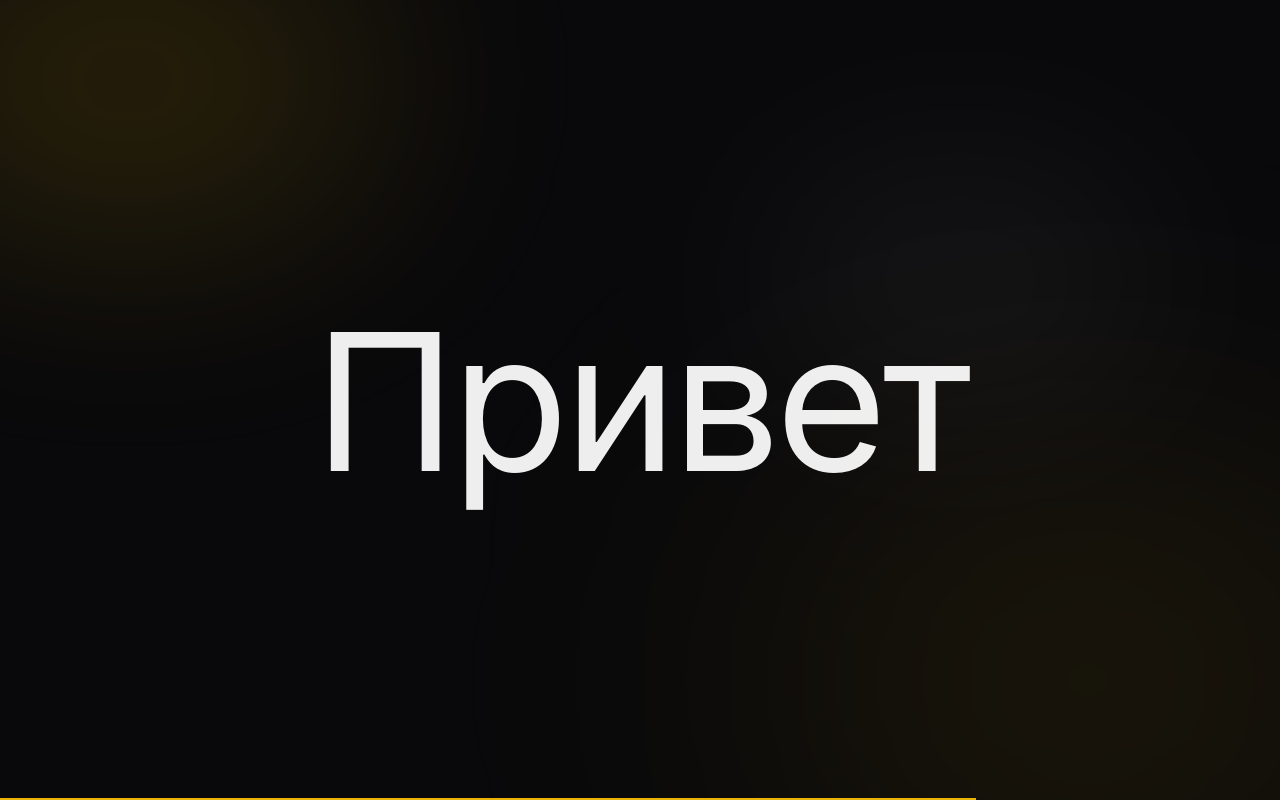
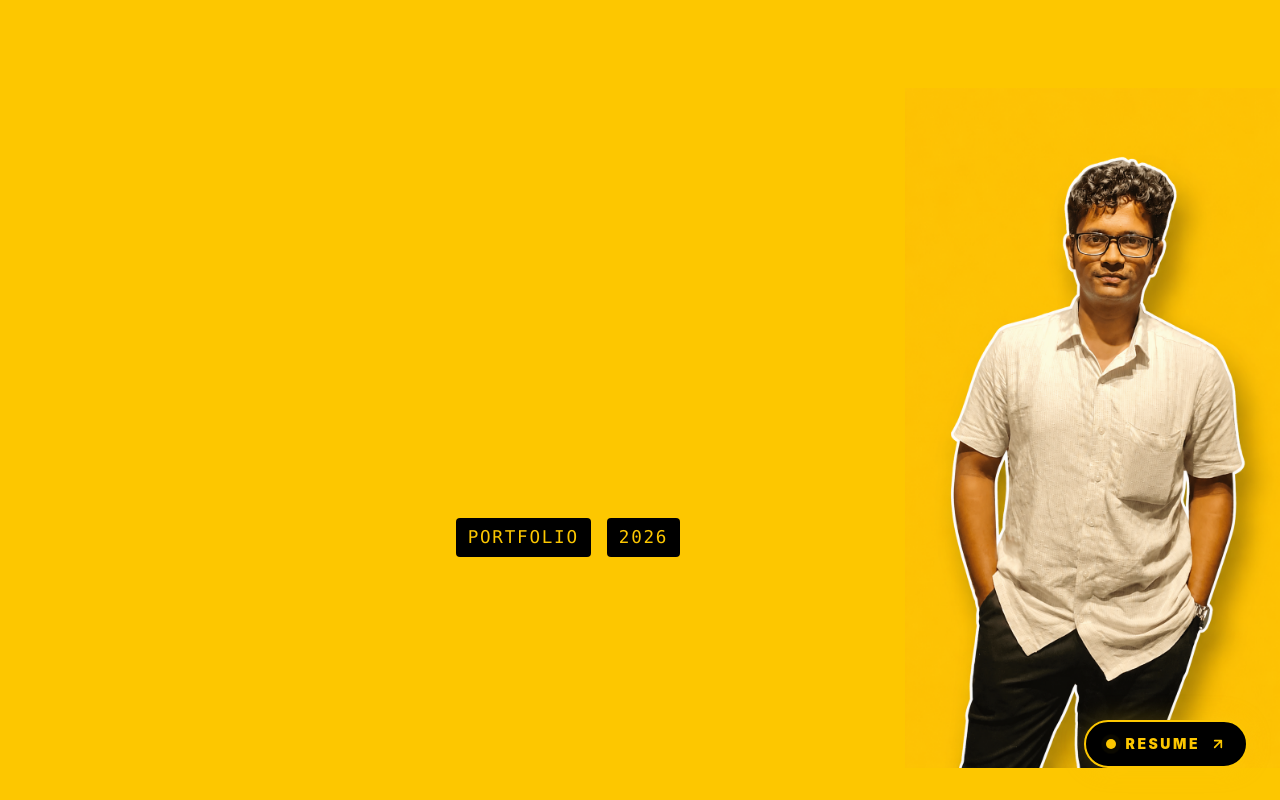
Before and after one commit to Surya-ux-max/suryaprakash_docs, a React (Vite) app in the folder prt/: page / in a window 1280 px wide. Built offline with nearby package versions, Linux system fonts and the light colour scheme.

Commit message:
Fav 1 - Intro

```diff
--- a/prt/src/HelloIntro.jsx
+++ b/prt/src/HelloIntro.jsx
@@ -1,121 +1,141 @@
 "use client";
 
-import { useEffect, useMemo, useState } from "react";
-
-const HELLO_WORDS = [
-    { word: "Hello", cursive: true },
-    { word: "नमस्ते", cursive: false }, // Hindi
-    { word: "Bonjour", cursive: true },
-    { word: "こんにちは", cursive: false }, // Japanese
-    { word: "Hola", cursive: true },
-    { word: "안녕하세요", cursive: false }, // Korean
-    { word: "Ciao", cursive: true },
-    { word: "你好", cursive: false }, // Chinese
-    { word: "Hallo", cursive: true },
-    { word: "مرحبا", cursive: false }, // Arabic
-    { word: "Olá", cursive: true },
-    { word: "Привет", cursive: false }, // Russian
-    { word: "Xin chào", cursive: false }, // Vietnamese
-    {word: "ನಮಸ್ಕಾರ", cursive: false}, // Kannada
-    {word: "வணக்கம்", cursive: false}, // Tamil
-];
-
-const ROTATE_MS = 480;
-const EXIT_MS = 1000;
+import { useEffect, useState } from "react";
+import { motion, AnimatePresence } from "motion/react";
 
 export function HelloIntro() {
-    const [wordIndex, setWordIndex] = useState(0);
+  const [isVisible, setIsVisible] = useState(true);
+  const [phase, setPhase] = useState(0);
   const [isExiting, setIsExiting] = useState(false);
-    const [isVisible, setIsVisible] = useState(true);
-
-    const current = useMemo(() => HELLO_WORDS[wordIndex % HELLO_WORDS.length], [wordIndex]);
 
   useEffect(() => {
+    // Timing sequence for maximum impact and lag-free rendering
+    const t1 = setTimeout(() => setPhase(1), 300);   // Thin line shoots across
+    const t2 = setTimeout(() => setPhase(2), 650);   // Violent vertical expansion -> Yellow screen
+    const t3 = setTimeout(() => setPhase(3), 900);   // Name characters reveal
+    const t4 = setTimeout(() => setPhase(4), 1400);  // First stamp (AI ENGINEER)
+    const t5 = setTimeout(() => setPhase(5), 1700);  // Second stamp (PORTFOLIO)
+    const t6 = setTimeout(() => setIsExiting(true), 2900); // Start sliding up curtain
+    const t7 = setTimeout(() => setIsVisible(false), 3700); // Unmount from DOM
+
+    return () => { [t1,t2,t3,t4,t5,t6,t7].forEach(clearTimeout); };
+  }, []);
+
+  // Allow clicking or pressing any key to skip
+  useEffect(() => {
     if (!isVisible || isExiting) return;
-
-        const rotateTimer = window.setInterval(() => {
-            setWordIndex(prev => {
-                if (prev >= HELLO_WORDS.length - 1) {
-                    window.setTimeout(() => setIsExiting(true), 800);
-                    window.clearInterval(rotateTimer);
-                    return prev;
-                }
-                return prev + 1;
-            });
-        }, ROTATE_MS);
-
-        return () => window.clearInterval(rotateTimer);
+    const skip = () => setIsExiting(true);
+    window.addEventListener("pointerdown", skip, { once: true });
+    window.addEventListener("keydown", skip, { once: true });
+    return () => {
+      window.removeEventListener("pointerdown", skip);
+      window.removeEventListener("keydown", skip);
+    };
   }, [isVisible, isExiting]);
-
-    useEffect(() => {
-        if (!isExiting) return;
-        const hideTimer = window.setTimeout(() => setIsVisible(false), EXIT_MS);
-        return () => window.clearTimeout(hideTimer);
-    }, [isExiting]);
-
-    useEffect(() => {
-        if (!isVisible) return;
-
-        const onDismiss = () => setIsExiting(true);
-        window.addEventListener("pointerdown", onDismiss, { once: true });
-        window.addEventListener("keydown", onDismiss, { once: true });
-
-        return () => {
-            window.removeEventListener("pointerdown", onDismiss);
-            window.removeEventListener("keydown", onDismiss);
-        };
-    }, [isVisible]);
 
   if (!isVisible) return null;
 
   return (
-        <div
-            aria-live="polite"
-            aria-label="Opening greeting"
-            className={[
-                "fixed inset-0 z-[100] overflow-hidden flex items-center justify-center",
-                "bg-[#09090b]",
-                "transition-all duration-1000 ease-[cubic-bezier(0.22,1,0.36,1)]",
-                isExiting ? "opacity-0 scale-105 blur-2xl" : "opacity-100 scale-100 blur-0",
-            ].join(" ")}
+    <AnimatePresence>
+      {!isExiting && (
+        <motion.div
+          key="intro-curtain"
+          exit={{ y: "-100%" }} // Curtain pulls up to reveal the app
+          transition={{ duration: 0.8, ease: [0.76, 0, 0.24, 1] }}
+          className="fixed inset-0 z-[100] bg-black select-none overflow-hidden flex flex-col items-center justify-center"
         >
-            {/* Liquid Industrial Background */}
-            <div className="absolute inset-0 overflow-hidden pointer-events-none">
-                <div className="absolute top-[-10%] left-[-10%] w-[40%] h-[40%] bg-[#EAB308]/20 blur-[120px] rounded-full animate-pulse" />
-                <div className="absolute bottom-[-10%] right-[-10%] w-[50%] h-[50%] bg-[#EAB308]/10 blur-[150px] rounded-full" />
-                <div className="absolute top-[20%] right-[10%] w-[30%] h-[30%] bg-white/5 blur-[100px] rounded-full" />
+          {/* Expanding Yellow Background */}
+          <motion.div
+            initial={{ scaleX: 0, scaleY: 0.005 }}
+            animate={
+              phase === 1 ? { scaleX: 1, scaleY: 0.005 } :
+              phase >= 2 ? { scaleX: 1, scaleY: 1 } : {}
+            }
+            transition={{
+              scaleX: { duration: 0.35, ease: "circOut" },
+              scaleY: { duration: 0.25, ease: "circOut" } // Violent snap open
+            }}
+            className="absolute inset-0 bg-yellow-400 origin-center"
+          />
+
+          {/* Content layer (only rendered after background expands) */}
+          {phase >= 2 && (
+            <div className="relative z-10 flex flex-col items-center">
+
+               {/* Massive Name Text */}
+               <div className="overflow-hidden flex">
+                  {"SURYAPRAKASH".split("").map((char, i) => (
+                    <motion.span
+                      key={i}
+                      initial={{ y: "100%", opacity: 0 }}
+                      animate={phase >= 3 ? { y: 0, opacity: 1 } : {}}
+                      transition={{
+                          type: "spring",
+                          stiffness: 400,
+                          damping: 20,
+                          delay: i * 0.02
+                      }}
+                      className="text-[min(12vw,120px)] font-black text-black uppercase leading-[0.85] tracking-[-0.05em]"
+                    >
+                      {char}
+                    </motion.span>
+                  ))}
                </div>
 
-            {/* Content */}
-            <div className="relative z-10 text-center px-4 w-full">
-                <div className="space-y-4">
-                    <div className="h-[20vh] flex items-center justify-center overflow-visible">
-                        <h1
-                            key={wordIndex}
-                            className={[
-                                "transition-all duration-500 ease-out select-none",
-                                current.cursive ? "font-[var(--font-cursive)] text-[#EAB308]" : "font-[var(--font-display)] text-white",
-                                "text-[clamp(4rem,15vw,14rem)] leading-none tracking-tight",
-                                "hello-word-reveal"
-                            ].join(" ")}
-                            style={{
-                                transformOrigin: "center center",
-                                textShadow: current.cursive ? "0 0 40px rgba(234, 179, 8, 0.2)" : "none"
-                            }}
+               {/* Impact Stamps */}
+               <div className="flex gap-4 mt-[4vh] h-[8vh] items-center">
+                  {phase >= 4 && (
+                    <motion.div
+                       initial={{ opacity: 0, scale: 2.5, rotate: -15 }}
+                       animate={{ opacity: 1, scale: 1, rotate: -4 }}
+                       transition={{ type: "spring", stiffness: 450, damping: 15 }}
+                       className="px-6 py-2 bg-black text-yellow-400 text-[min(3vw,24px)] font-black uppercase tracking-[0.2em] border-4 border-black drop-shadow-[8px_8px_0_rgba(0,0,0,0.25)]"
                     >
-                            {current.word}
-                        </h1>
+                       AI ENGINEER
+                    </motion.div>
+                  )}
+
+                  {phase >= 5 && (
+                    <motion.div
+                       initial={{ opacity: 0, scale: 2.5, rotate: 15 }}
+                       animate={{ opacity: 1, scale: 1, rotate: 4 }}
+                       transition={{ type: "spring", stiffness: 450, damping: 15 }}
+                       className="px-6 py-2 bg-black text-yellow-400 text-[min(3vw,24px)] font-black uppercase tracking-[0.2em] border-4 border-black drop-shadow-[8px_8px_0_rgba(0,0,0,0.25)]"
+                    >
+                       PORTFOLIO
+                    </motion.div>
+                  )}
                </div>
             </div>
-            </div>
+          )}
 
-            {/* Progress Bar (Visual Only) */}
-            <div className="absolute bottom-0 left-0 h-[2px] bg-[#EAB308] transition-all ease-linear"
-                 style={{
-                     width: isExiting ? '100%' : `${((wordIndex + 1) / HELLO_WORDS.length) * 100}%`,
-                     transitionDuration: isExiting ? `${EXIT_MS}ms` : `${ROTATE_MS}ms`
-                 }}
-            />
-        </div>
+          {/* Faint Background Watermark (Matching App theme) */}
+          {phase >= 2 && (
+            <motion.div
+               initial={{ opacity: 0, scale: 0.9 }}
+               animate={{ opacity: 0.06, scale: 1 }}
+               transition={{ duration: 1.5, ease: "easeOut" }}
+               className="absolute right-[-5vw] bottom-[-5vh] pointer-events-none"
+            >
+               <h1 className="text-[min(90vh,60vw)] font-black leading-none tracking-[-0.1em] text-black">
+                  HI
+               </h1>
+            </motion.div>
+          )}
+
+          {/* Skip Hint */}
+          {phase >= 3 && (
+             <motion.div
+                initial={{ opacity: 0 }}
+                animate={{ opacity: 0.4 }}
+                transition={{ delay: 1 }}
+                className="absolute bottom-[4vh] text-black font-mono text-[min(1.5vh,1vw)] uppercase tracking-[0.3em] font-bold"
+             >
+                Initializing Workspace
+             </motion.div>
+          )}
+        </motion.div>
+      )}
+    </AnimatePresence>
   );
 }
--- a/prt/src/index.css
+++ b/prt/src/index.css
@@ -5,22 +5,7 @@
   --font-display: "Inter", sans-serif;
 }
 
-@layer components {
-  .hello-word-reveal {
-    animation: reveal 0.5s cubic-bezier(0.22, 1, 0.36, 1) forwards;
-  }
-}
-
-@keyframes reveal {
-  0% {
-    opacity: 0;
-    transform: translateY(20px) scale(0.95);
-  }
-  100% {
-    opacity: 1;
-    transform: translateY(0) scale(1);
-  }
-}
+/* HelloIntro animations are handled inline by the component */
 
 @keyframes marquee {
   0% { transform: translateX(0); }
```
Lines whose indentation alone changed are shown as unchanged.
